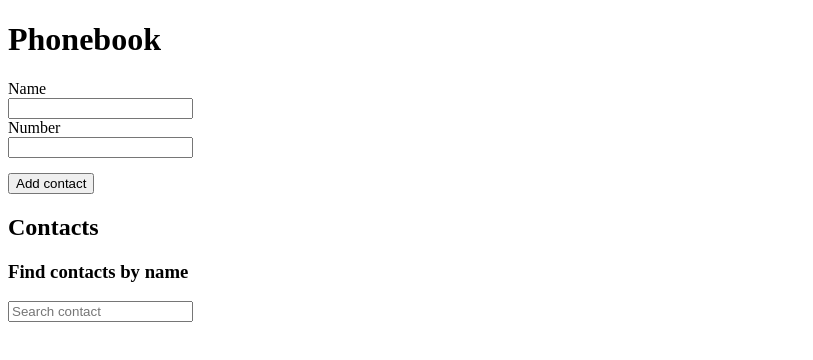
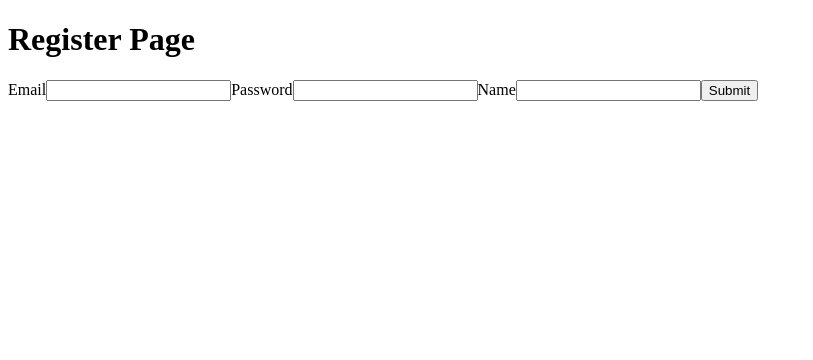
Before and after one commit to Mira1702/goit-react-hw-08-phonebook, a React (Create React App) app: page /register in a window 1280 px wide. Shown: the top 360 px of the page, without its empty margins (0-813 px from the left). Built offline with nearby package versions, Linux system fonts and the light colour scheme.

Commit message:
добавляет регистрацию пользователя

```diff
--- a/db.json
+++ /dev/null
@@ -1,28 +0,0 @@
-{
-  "contacts": [
-    {
-      "id": "id-1",
-      "name": "Rosie Simpson",
-      "number": "459-12-56"
-    },
-    {
-      "id": "id-2",
-      "name": "Hermione Kline",
-      "number": "443-89-12"
-    },
-    {
-      "id": "id-3",
-      "name": "Eden Clements",
-      "number": "645-17-79"
-    },
-    {
-      "id": "id-4",
-      "name": "Annie Copeland",
-      "number": "227-91-26"
-    },
-    {
-      "Андрій Ніколаєнко": "",
-      "id": "09cC91E"
-    }
-  ]
-}
--- a/src/App.js
+++ b/src/App.js
@@ -1,18 +1,28 @@
 import React from 'react';
+import { Switch, Route } from 'react-router-dom';
 import PhoneBook from './Components/Phonebook';
-import Contacts from './Components/Contacts';
-import Filter from './Components/Filter';
+// import Contacts from './Components/Contacts';
+// import Filter from './Components/Filter';
+import HomeView from './Components/HomeView';
+import RegisterView from './Components/RegisterView';
+import LoginView from './Components/Login';
 import { connect } from 'react-redux';
 import { fetchContact } from './Redux/operations';
 
 function App() {
     return (
         <>
-            <h1>Phonebook</h1>
+            {/* <h1>Phonebook</h1>
             <PhoneBook />
             <h2>Contacts</h2>
             <Filter />
-            <Contacts />
+            <Contacts /> */}
+            <Switch>
+                <Route exact path="/" component={HomeView} />
+                <Route path="/register" component={RegisterView} />
+                <Route path="/login" component={LoginView} />
+                {/* <Route path="/contacts" component={PhoneBook} /> */}
+            </Switch>
         </>
     );
 }
--- /dev/null
+++ b/src/Components/HomeView.js
@@ -0,0 +1,11 @@
+import React from 'react';
+
+const HomeView = () => {
+    return (
+        <div>
+            <h1>Hello</h1>
+        </div>
+    );
+};
+
+export default HomeView;
--- /dev/null
+++ b/src/Components/Login.js
@@ -0,0 +1,50 @@
+import React, { Component } from 'react';
+
+class LoginView extends Component {
+    state = {
+        email: '',
+        password: '',
+    };
+
+    handleChange = ({ target: { name, value } }) => {
+        this.setState({ [name]: value });
+    };
+
+    handleSubmit = (event) => {
+        event.preventDefault();
+
+        this.setState({ name: '', email: '', password: '' });
+    };
+
+    render() {
+        const { email, password } = this.state;
+
+        return (
+            <div>
+                <h1>Login Page</h1>
+                <form onSubmit={this.handleSubmit} autoComplete="off">
+                    <label>
+                        Email
+                        <input
+                            type="email"
+                            name="email"
+                            value={email}
+                            onChange={this.handleChange}
+                        />
+                    </label>
+                    <label>
+                        Password
+                        <input
+                            type="password"
+                            name="password"
+                            value={password}
+                            onChange={this.handleChange}
+                        />
+                    </label>
+                </form>
+            </div>
+        );
+    }
+}
+
+export default LoginView;
--- /dev/null
+++ b/src/Components/RegisterView.js
@@ -0,0 +1,73 @@
+import React, { Component } from 'react';
+import { connect } from 'react-redux';
+import * as authOperations from '../Redux/auth/auth-operations';
+
+class RegisterView extends Component {
+    state = {
+        name: '',
+        email: '',
+        password: '',
+    };
+
+    handleChange = ({ target: { name, value } }) => {
+        this.setState({ [name]: value });
+    };
+
+    handleSubmit = (event) => {
+        event.preventDefault();
+
+        this.props.onRegister(this.state);
+
+        this.setState({ name: '', email: '', password: '' });
+    };
+
+    render() {
+        const { name, email, password } = this.state;
+
+        return (
+            <div>
+                <h1>Register Page</h1>
+                <form onSubmit={this.handleSubmit} autoComplete="off">
+                    <label>
+                        Email
+                        <input
+                            type="email"
+                            name="email"
+                            value={email}
+                            onChange={this.handleChange}
+                        />
+                    </label>
+                    <label>
+                        Password
+                        <input
+                            type="password"
+                            name="password"
+                            value={password}
+                            onChange={this.handleChange}
+                        />
+                    </label>
+                    <label>
+                        Name
+                        <input
+                            type="name"
+                            name="name"
+                            value={name}
+                            onChange={this.handleChange}
+                        />
+                    </label>
+                    <button type="submit">Submit</button>
+                </form>
+            </div>
+        );
+    }
+}
+
+const mapDispatchToProps = (dispatch) => ({
+    onRegister: (data) => dispatch(authOperations.register(data)),
+});
+
+// const mapDispatchToProps = {
+//     onSubmit: authOperations.register,
+// };
+
+export default connect(null, mapDispatchToProps)(RegisterView);
--- /dev/null
+++ b/src/Redux/auth/auth-actions.js
@@ -0,0 +1,17 @@
+import { createAction } from '@reduxjs/toolkit';
+
+export const registerRequest = createAction('auth/registerRequest');
+export const registerSuccess = createAction('auth/registerSuccess');
+export const registerError = createAction('auth/registerError');
+
+export const loginRequest = createAction('auth/loginRequest');
+export const loginSuccess = createAction('auth/loginSuccess');
+export const loginError = createAction('auth/loginError');
+
+export const logoutRequest = createAction('auth/logoutRequest');
+export const logoutSuccess = createAction('auth/logoutSuccess');
+export const logoutError = createAction('auth/logoutError');
+
+export const getCurrentUserRequest = createAction('auth/getCurrentUserRequest');
+export const getCurrentUserSuccess = createAction('auth/getCurrentUserSuccess');
+export const getCurrentUserError = createAction('auth/getCurrentUserError');
--- /dev/null
+++ b/src/Redux/auth/auth-operations.js
@@ -0,0 +1,21 @@
+import axios from 'axios';
+import * as authActions from './auth-actions';
+
+axios.defaults.baseURL = 'https://goit-phonebook-api.herokuapp.com';
+
+const token = {};
+export const register = (credentials) => async (dispatch) => {
+    dispatch(authActions.registerRequest());
+
+    try {
+        const response = await axios.post('/users/signup', credentials);
+        dispatch(authActions.registerSuccess(response.data));
+    } catch (error) {
+        dispatch(authActions.registerError(error));
+    }
+};
+export const login = (credentials) => (dispatch) => {};
+export const logout = (credentials) => (dispatch) => {};
+export const getCurrentUser = () => (dispatch, getState) => {};
+
+// export default { register, login, logout, getCurrentUser };
--- /dev/null
+++ b/src/Redux/auth/auth-reducer.js
@@ -0,0 +1,20 @@
+import React from 'react';
+import { combineReducers } from 'redux';
+import { createReducer } from '@reduxjs/toolkit';
+import * as authActions from './auth-actions';
+
+const initialUserState = { name: null, email: null };
+
+const user = createReducer(initialUserState, {
+    [authActions.registerSuccess]: (_, { payload }) => payload.user,
+});
+const token = createReducer(null, {
+    [authActions.registerSuccess]: (_, { payload }) => payload.token,
+});
+const error = createReducer(null, {});
+
+export default combineReducers({
+    user,
+    token,
+    error,
+});
--- a/src/Redux/store.js
+++ b/src/Redux/store.js
@@ -1,9 +1,13 @@
-import { configureStore } from '@reduxjs/toolkit'
-import reducer from './reducer'
+import { configureStore } from '@reduxjs/toolkit';
+import reducer from './reducer';
+import authReducer from './auth/auth-reducer';
 
 const store = configureStore({
-    reducer: { contacts: reducer },
+    reducer: {
+        auth: authReducer,
+        contacts: reducer,
+    },
     devTools: process.env.NODE_ENV === 'development',
-})
+});
 
-export default store
+export default store;
```
Also changed, not shown: package.json (+4 -6 lines), src/Redux/auth/auth-selectors.js (added), 1 other file (tests, documents, lock files or other folders).
